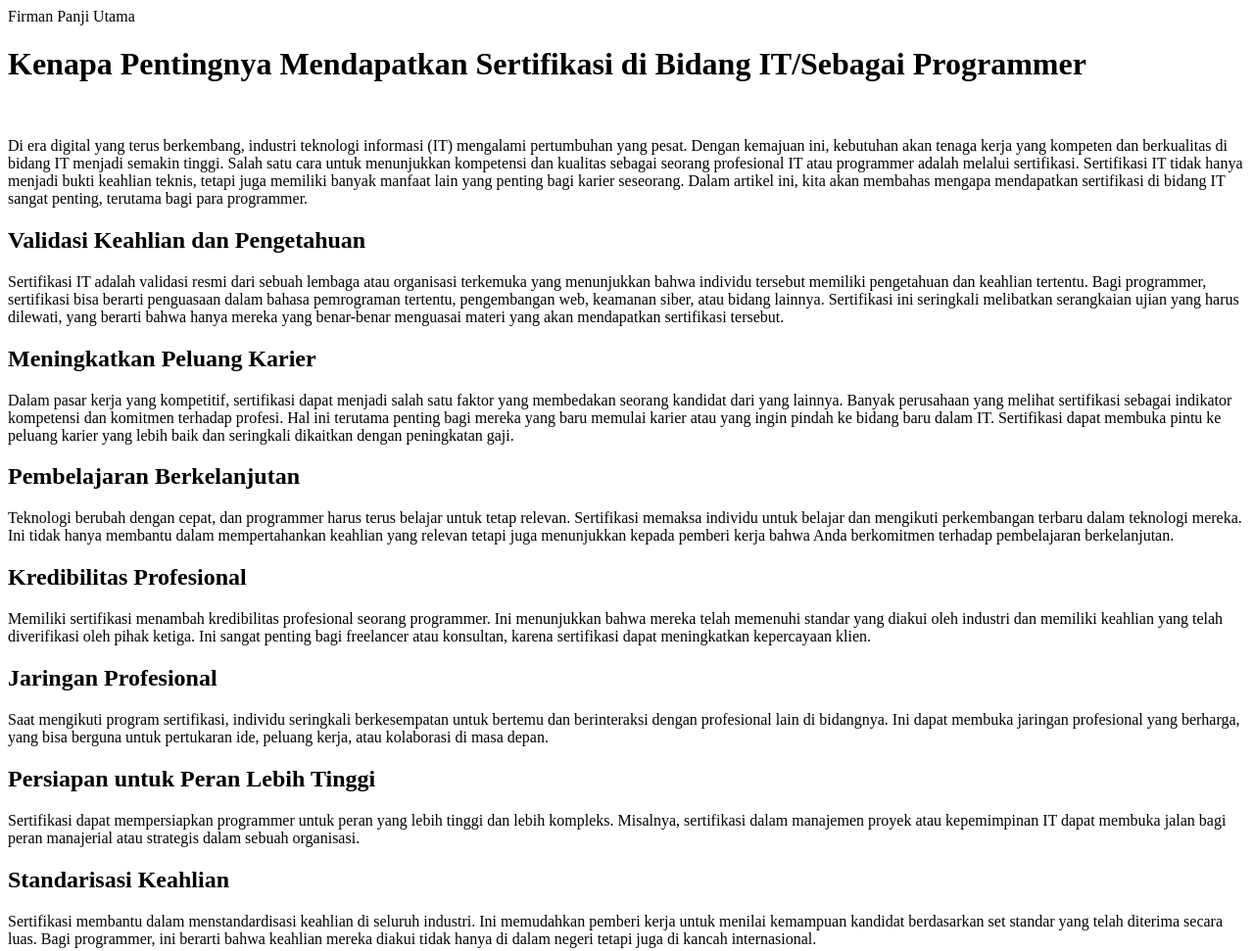
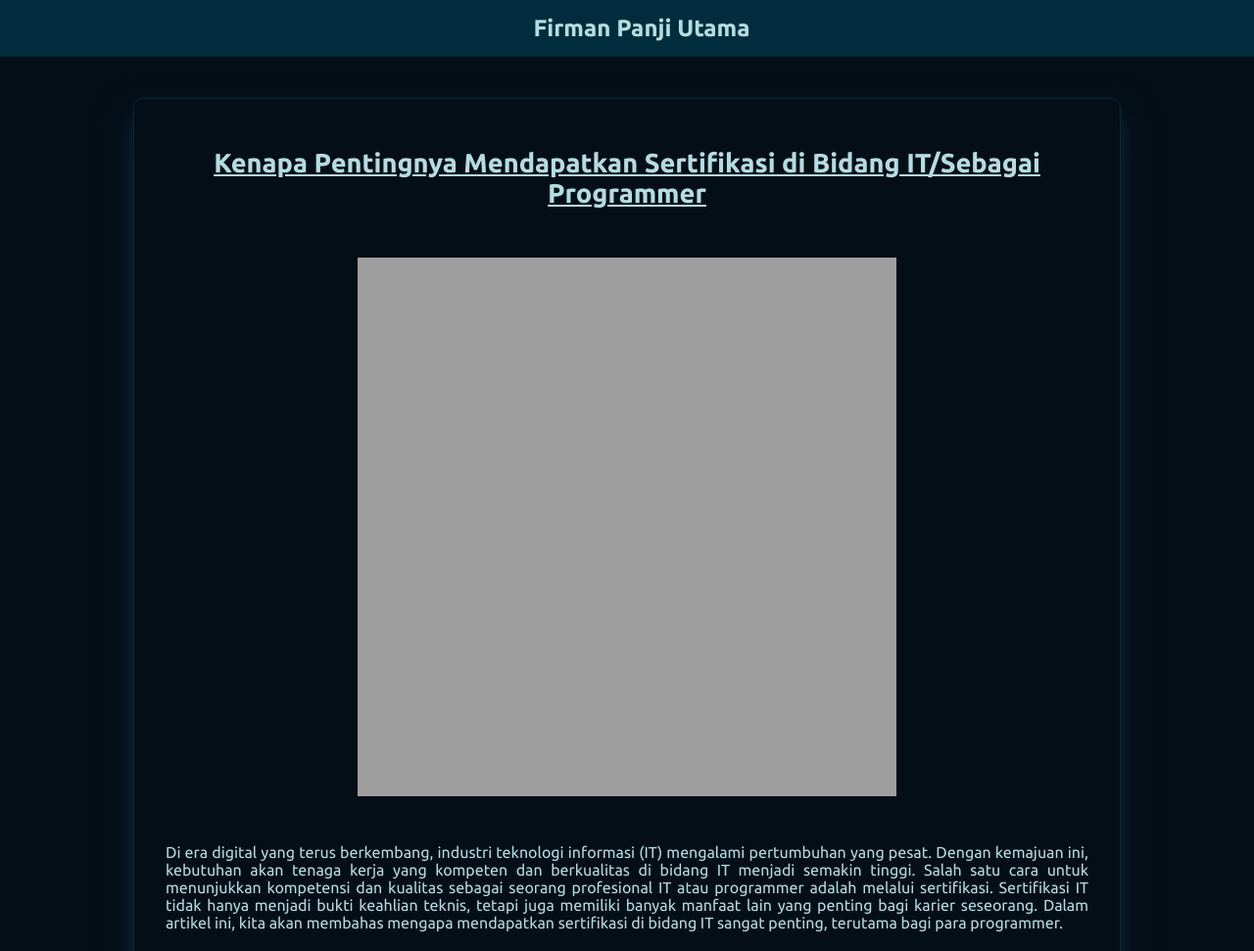
Before and after one commit to Panji-Utama/blog-devhandal, a plain HTML site: page index.html in a window 1280 px wide. Shown: the top 971 px of the page at 98% size. Drawn offline with Linux system fonts and the light colour scheme; the site is published under a folder, as on GitHub Pages, so addresses that start at the root find nothing.

Commit message:
fix: Fixing some bugs where CSS is not applied on GH Pages

```diff
--- a/index.html
+++ b/index.html
@@ -13,7 +13,7 @@
       rel="stylesheet"
     />
 
-    <link rel="stylesheet" href="/css/style.css" />
+    <link rel="stylesheet" href="css/style.css" />
   </head>
   <body>
     <nav id="navbar">Firman Panji Utama</nav>
@@ -25,7 +25,7 @@
           Programmer
         </h1>
 
-        <img src="/assets/img/AI Certificate.png" alt="" />
+        <img src="assets/img/AI Certificate.png" alt="" />
 
         <p>
           Di era digital yang terus berkembang, industri teknologi informasi
@@ -122,6 +122,6 @@
       </div>
     </div>
 
-    <script src="/js/script.js"></script>
+    <script src="js/script.js"></script>
   </body>
 </html>
```
